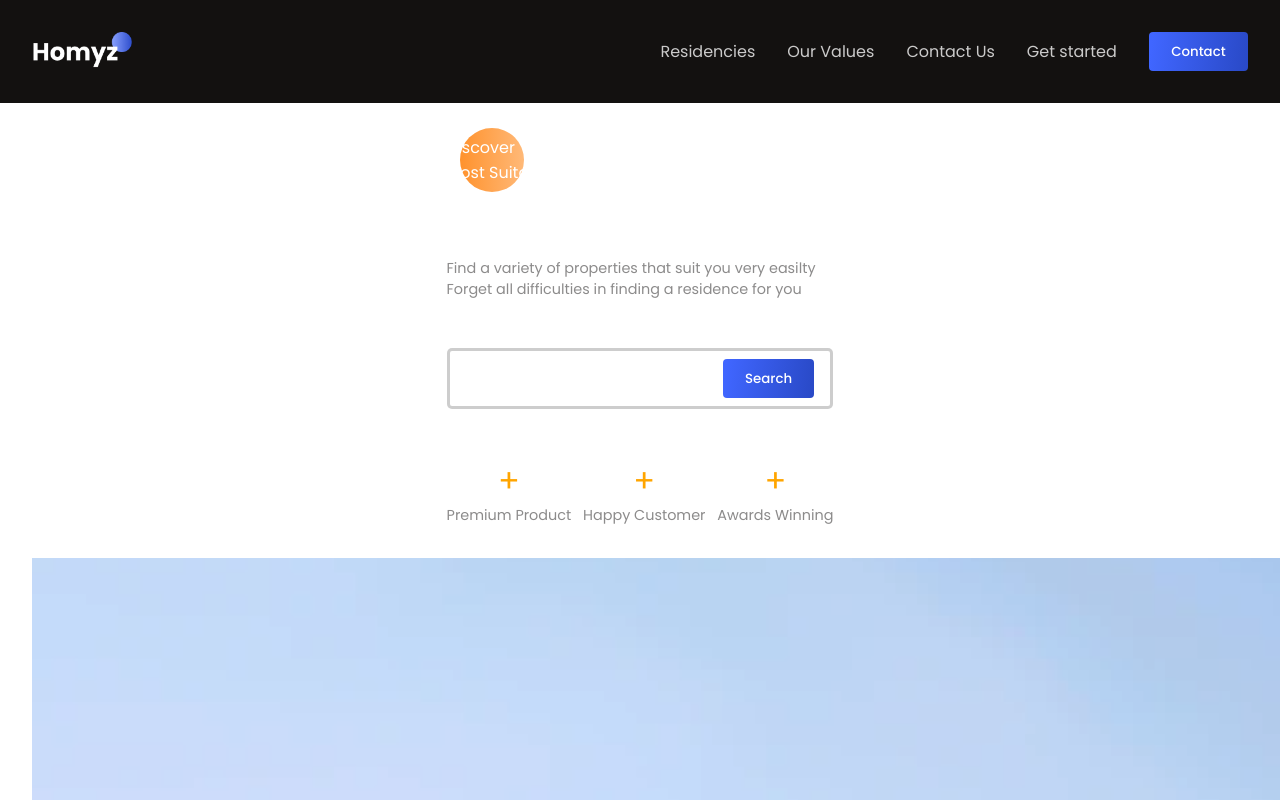
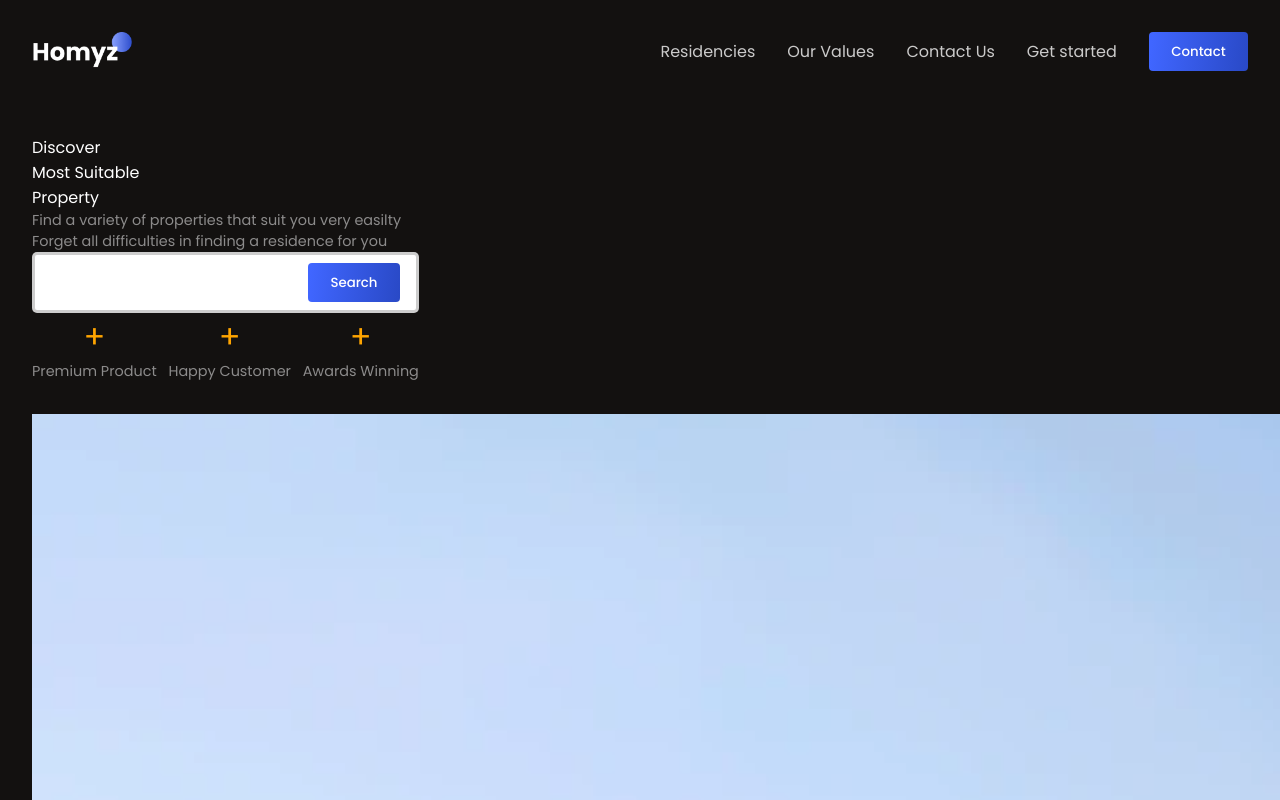
Before and after one commit to MenatallaGomaa/RealEstateWebsite, a React (Vite) app: page / in a window 1280 px wide. Shown: the top 800 px of the page. Built offline with nearby package versions, Linux system fonts and the light colour scheme.

Commit message:
implementing the search bar

```diff
--- a/src/components/Hero/Hero.css
+++ b/src/components/Hero/Hero.css
@@ -3,26 +3,28 @@
   position: relative;
   z-index: 1;
   padding-bottom: 2rem;
+  background-color: var(--black);
 }
 
 .hero-container {
-  justify-content: space-around;
+  justify-content: space-between;
   align-items: flex-end;
 }
 
-/* left side */
-.hero-left {
-  gap: 3rem;
+/* right side */
+
+.image-container {
+  width: 30rem;
+  height: 35rem;
+  overflow: hidden;
+  border-radius: 15rem 15rem 0 0;
+  border: 8px solid rgba(255, 255, 255, 0.12);
 }
-.hero-title {
-  position: relative;
-  z-index: 1;
+.image-container > img {
+  width: 100%;
+  height: 100%;
 }
-.hero-title > h1 {
-  font-weight: 600;
-  font-size: 3.8rem;
-  line-height: 4rem;
-}
+
 .orange-circle {
   height: 4rem;
   width: 4rem;
@@ -55,19 +57,6 @@
 .stat > :nth-child(1) > :last-child {
   color: orange;
 }
-/* right side */
-
-.image-container {
-  width: 30rem;
-  height: 35rem;
-  overflow: hidden;
-  border-radius: 15rem 15rem 0 0;
-  border: 8px solid rgba(255, 255, 255, 0.12);
-}
-.image-container > img {
-  width: 100%;
-  height: 100%;
-}
 
 /* mobile screens */
 @media (max-width: 640px) {
@@ -77,10 +66,6 @@
   .hero-title > h1 {
     font-size: 2.5rem;
     line-height: 3rem;
-  }
-  .image-container {
-    width: 95%;
-    height: 25rem;
   }
   .stats {
     justify-content: center;
--- a/src/index.css
+++ b/src/index.css
@@ -31,7 +31,7 @@ a {
 .flexCenter {
   display: flex;
   row-gap: 2rem;
-  justify-content: space-b;
+  justify-content: space-between;
   align-items: center;
   flex-wrap: wrap;
 }
```
